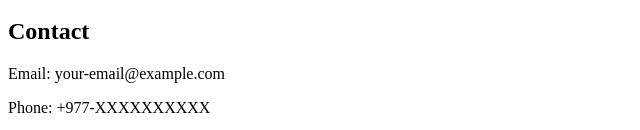
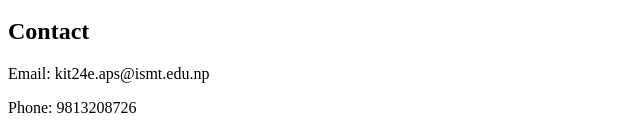
Before and after one commit to ApsharaBharati/ApsharaBharati.github.io, a plain HTML site: page index.html in a window 1280 px wide. Shown: the part 1100-1230 px from the top of the page, without its empty margins (0-640 px from the left). Drawn offline with Linux system fonts and the light colour scheme.

Commit message:
Update index.html

```diff
--- a/index.html
+++ b/index.html
@@ -60,8 +60,8 @@
     </a>
 
     <h2>Contact</h2>
-    <p>Email: your-email@example.com</p>
-    <p>Phone: +977-XXXXXXXXXX</p>
+    <p>Email: kit24e.aps@ismt.edu.np</p>
+    <p>Phone: 9813208726</p>
 
 </body>
 </html>
```
